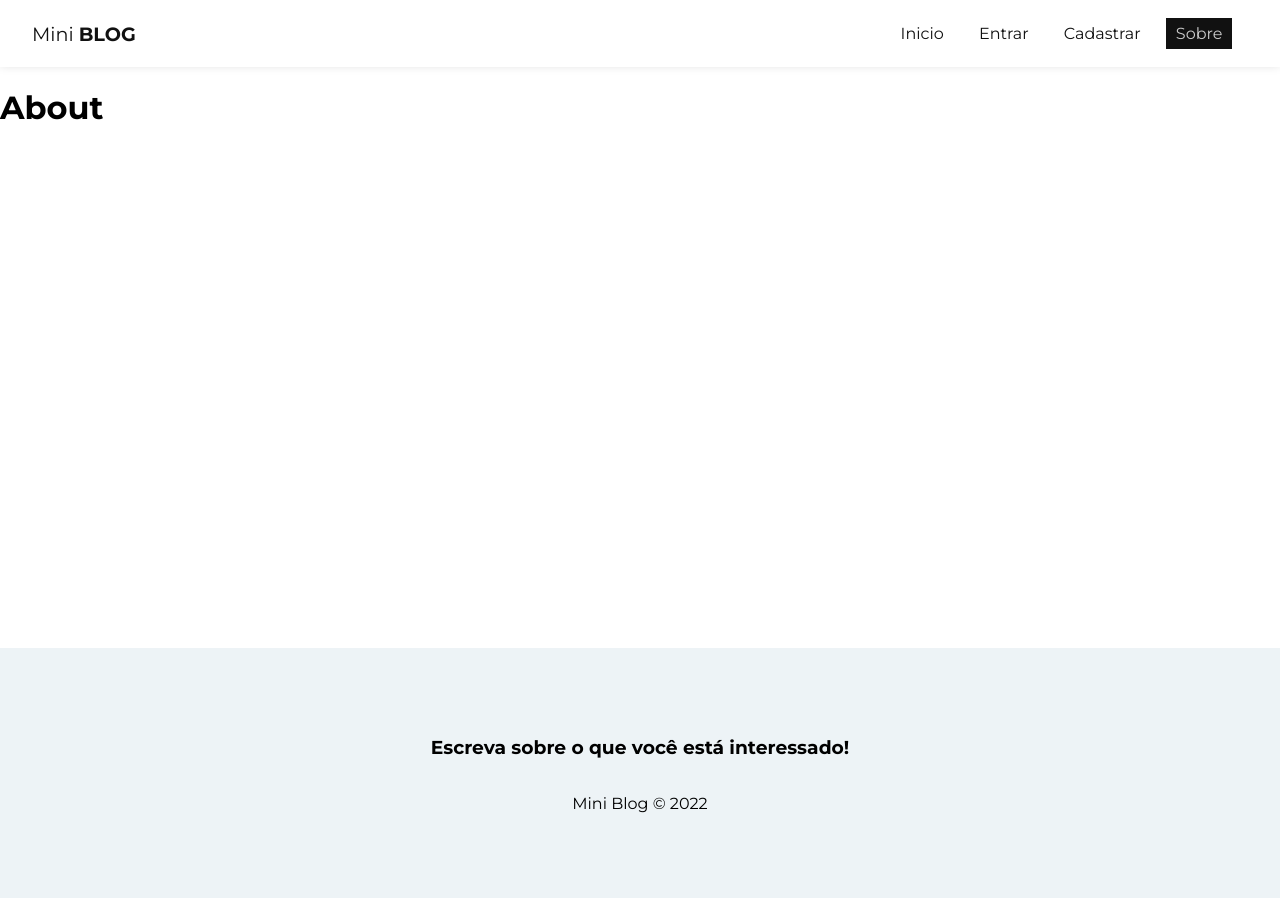
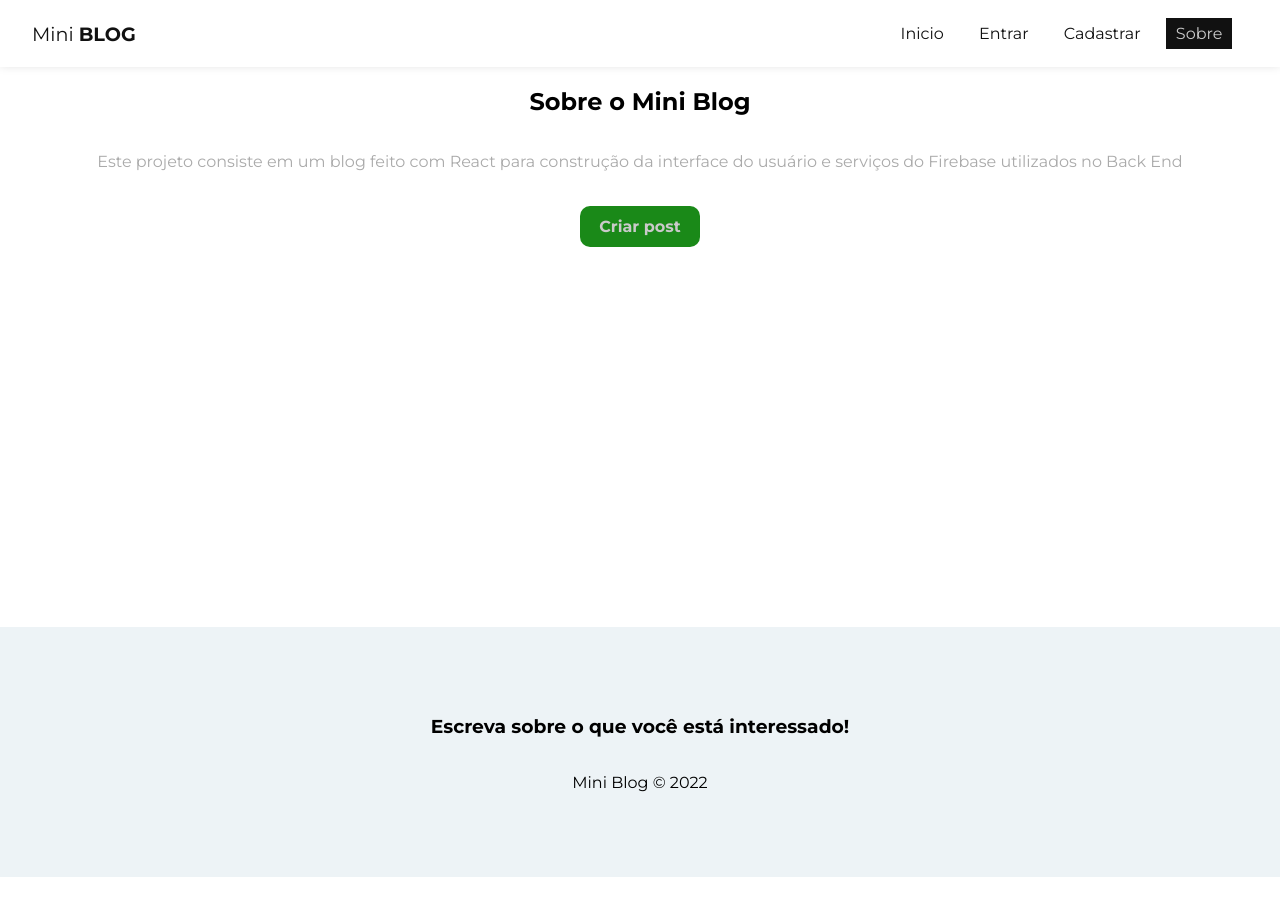
Before and after one commit to SilasRodrigues19/TechBlog, a React (Create React App) app: page /about in a window 1280 px wide. After the commit the page ends 877 px from the top, so only its background shows below. Built offline with nearby package versions, Linux system fonts and the light colour scheme; no server answers.

Commit message:
feat: create content for about page

```diff
--- a/src/pages/About/About.js
+++ b/src/pages/About/About.js
@@ -1,9 +1,20 @@
 import styles from './About.module.scss';
+
+import { Link } from 'react-router-dom';
 
 export const About = () => {
   return (
-    <>
-      <h1>About</h1>
-    </>
+    <section className={styles.about}>
+      <h2>
+        Sobre o Mini <span>Blog</span>
+      </h2>
+      <p>
+        Este projeto consiste em um blog feito com React para construção da
+        interface do usuário e serviços do Firebase utilizados no Back End
+      </p>
+      <Link className='btn' to='/post/create'>
+        Criar post
+      </Link>
+    </section>
   );
 };
--- a/src/pages/About/About.module.scss
+++ b/src/pages/About/About.module.scss
@@ -0,0 +1,16 @@
+@import '../../styles/variables';
+@import '../../styles/functions';
+
+.about {
+  @include flexCenterCol;
+  text-align: center;
+  p {
+    color: #aaa;
+    margin-bottom: 1.2rem;
+  }
+  a {
+    display: block;
+    margin-top: 1rem;
+    padding: 0.7rem 1rem;
+  }
+}
```
